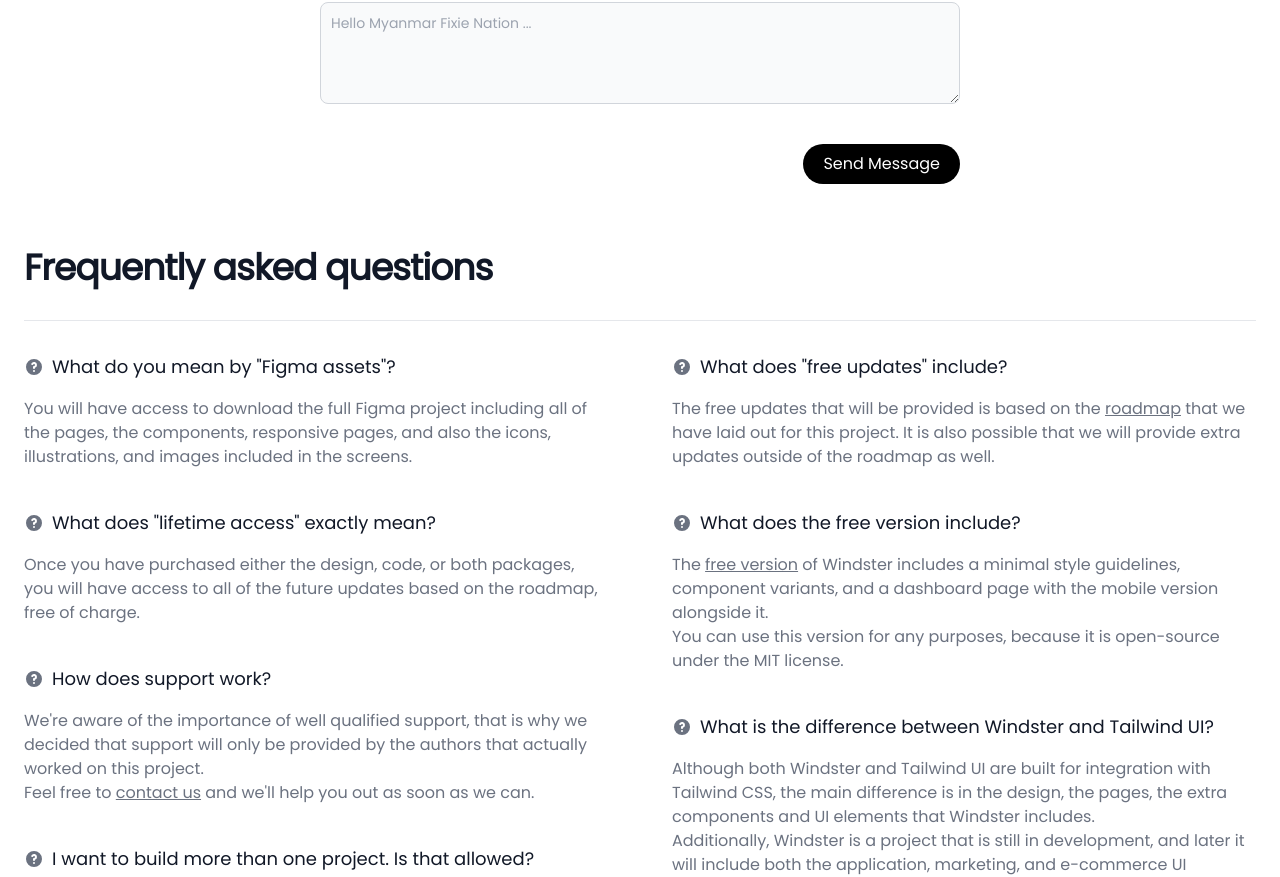
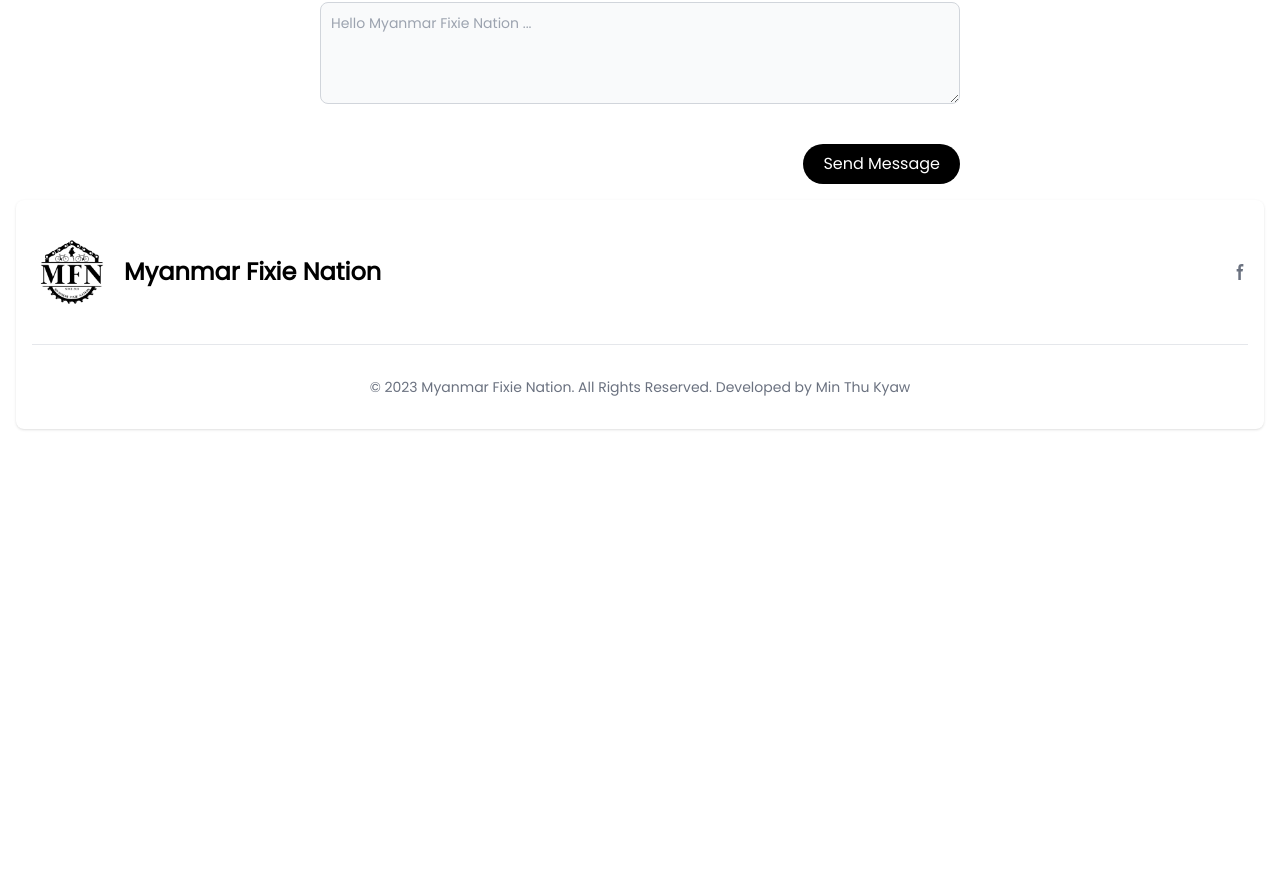
Before and after one commit to thukyaw11/myanmar-fixie-nation, a React (Create React App) app: page / in a window 1280 px wide. Shown: the part 4243-5120 px from the top of the page. After the commit the page ends 4688 px from the top, so only its background shows below. Built offline with nearby package versions, Linux system fonts and the light colour scheme.

Commit message:
fix: typo fixed

```diff
--- a/src/App.js
+++ b/src/App.js
@@ -43,7 +43,7 @@ function App() {
         <JoinUs />
         <HocPage />
         <ContactUs />
-        <FAQ />
+        {/* <FAQ /> */}
       </div>
       <Footer />
     </div>
```
